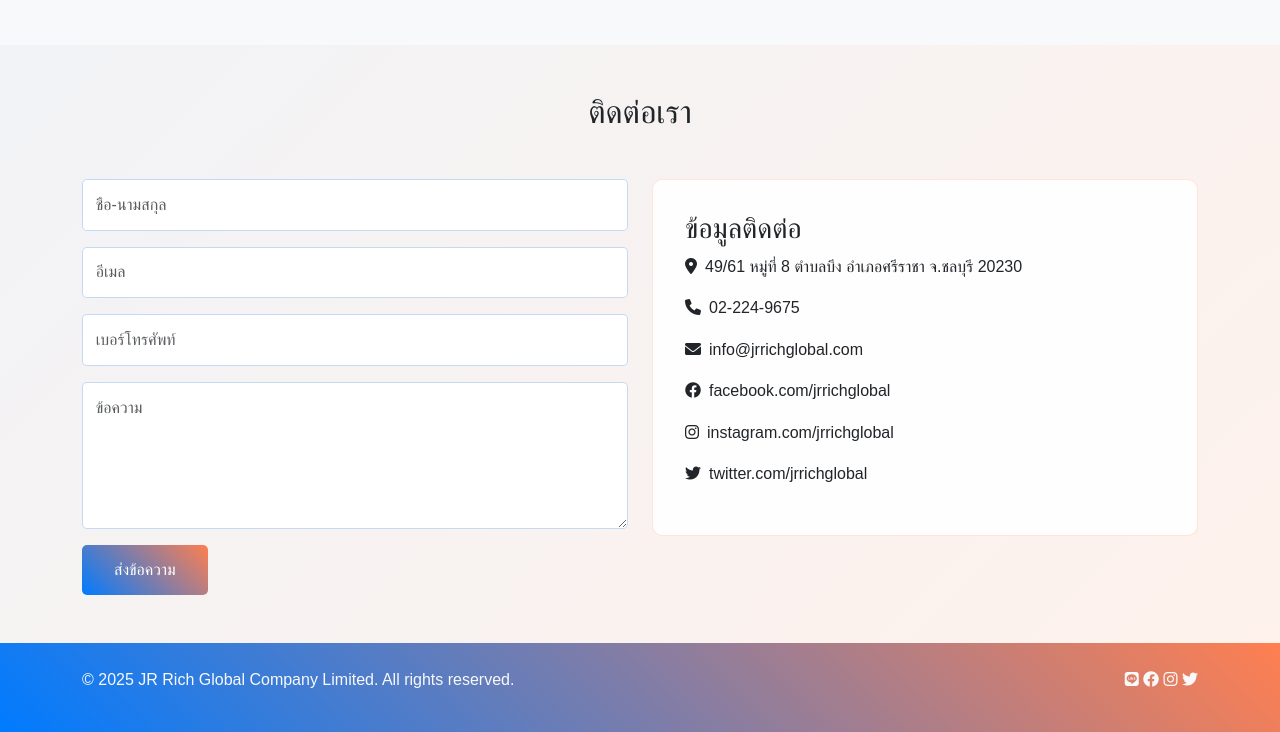
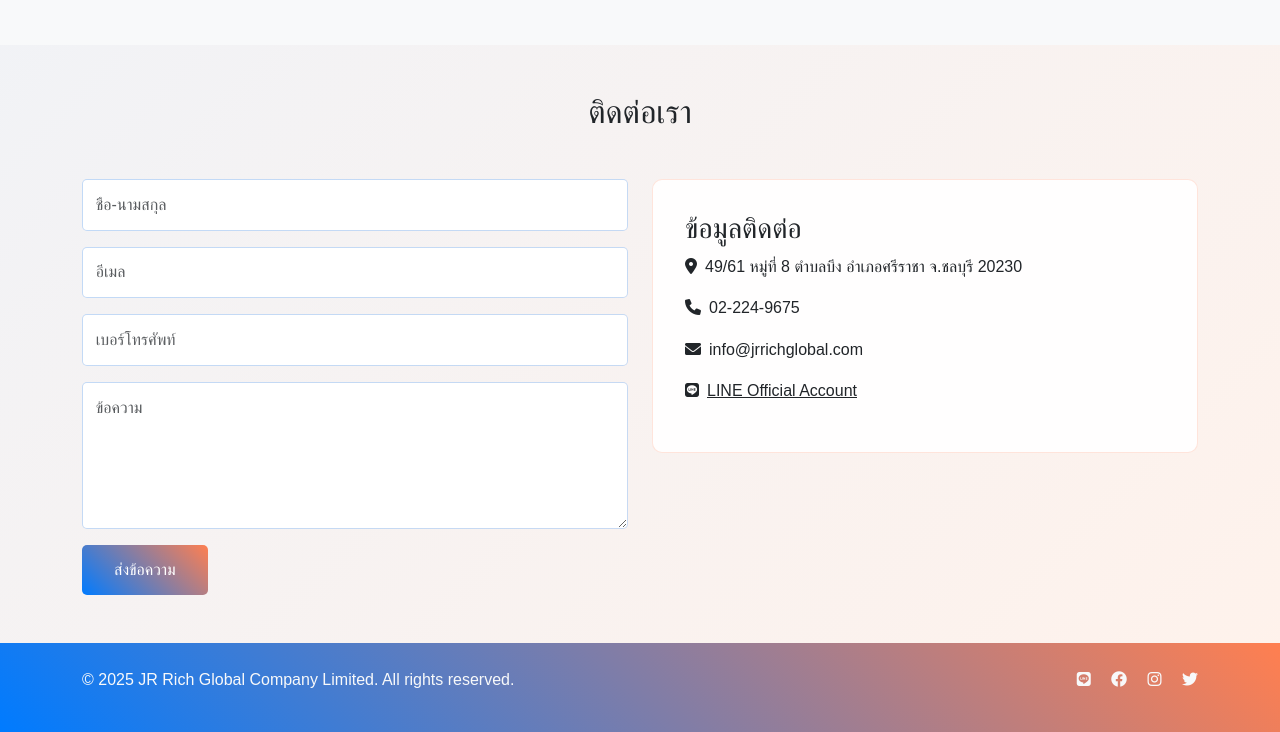
Before and after one commit to onizuka1996/jrrichglobal.co.ltd, a plain HTML site: page index.html in a window 1280 px wide. Shown: the part 1579-2311 px from the top of the page. Drawn offline with nearby package versions, Linux system fonts and the light colour scheme.

Commit message:
feat: เพิ่มลิงค์ LINE Official Account

```diff
--- a/index.html
+++ b/index.html
@@ -126,9 +126,7 @@
                         <p><i class="fas fa-map-marker-alt me-2"></i>49/61 หมู่ที่ 8 ตำบลบึง อำเภอศรีราชา จ.ชลบุรี 20230</p>
                         <p><i class="fas fa-phone me-2"></i>02-224-9675</p>
                         <p><i class="fas fa-envelope me-2"></i>info@jrrichglobal.com</p>
-                        <p><i class="fab fa-facebook me-2"></i>facebook.com/jrrichglobal</p>
-                        <p><i class="fab fa-instagram me-2"></i>instagram.com/jrrichglobal</p>
-                        <p><i class="fab fa-twitter me-2"></i>twitter.com/jrrichglobal</p>
+                        <p><a href="https://lin.ee/whH0XiD" target="_blank" rel="noopener" class="text-dark"><i class="fab fa-line me-2"></i>LINE Official Account</a></p>
                     </div>
                 </div>
             </div>
@@ -143,9 +141,9 @@
                     <p>&copy; 2025 JR Rich Global Company Limited. All rights reserved.</p>
                 </div>
                 <div class="col-md-6 text-end">
-                    <a href="#" class="text-light"><i class="fab fa-line"></i></a>
-                    <a href="#" class="text-light"><i class="fab fa-facebook"></i></a>
-                    <a href="#" class="text-light"><i class="fab fa-instagram"></i></a>
+                    <a href="https://lin.ee/whH0XiD" target="_blank" rel="noopener" class="text-light me-3"><i class="fab fa-line"></i></a>
+                    <a href="#" class="text-light me-3"><i class="fab fa-facebook"></i></a>
+                    <a href="#" class="text-light me-3"><i class="fab fa-instagram"></i></a>
                     <a href="#" class="text-light"><i class="fab fa-twitter"></i></a>
                 </div>
             </div>
```
